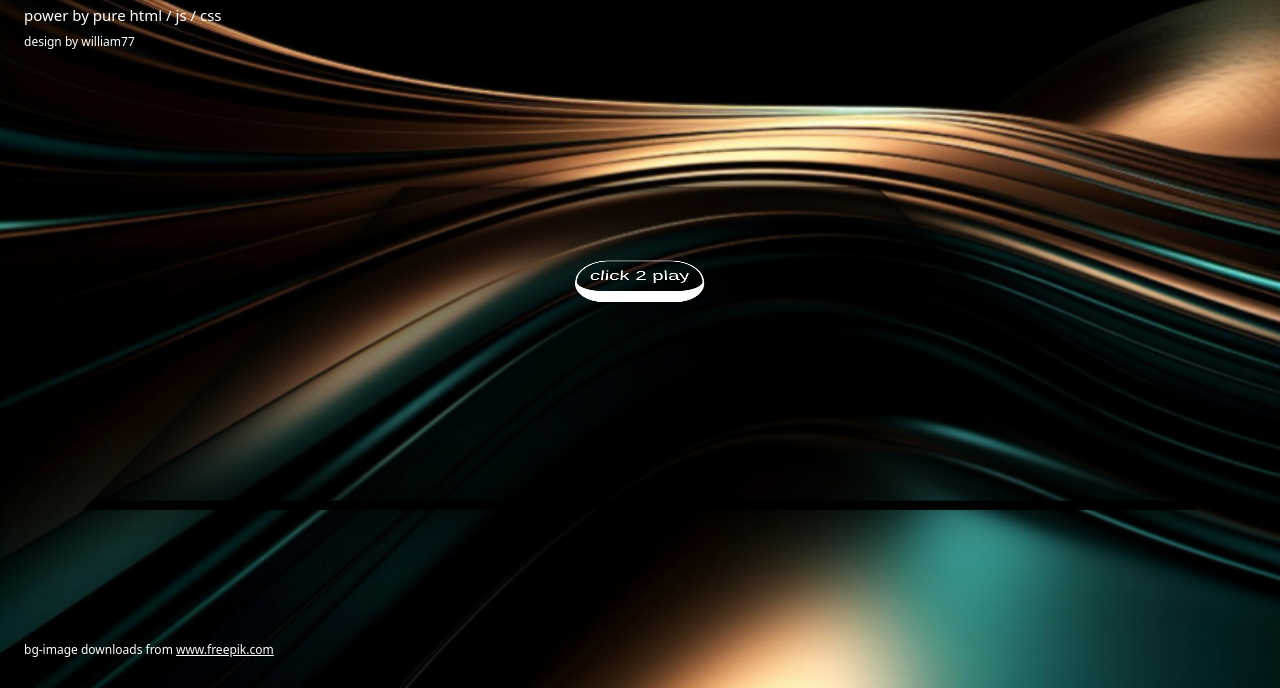
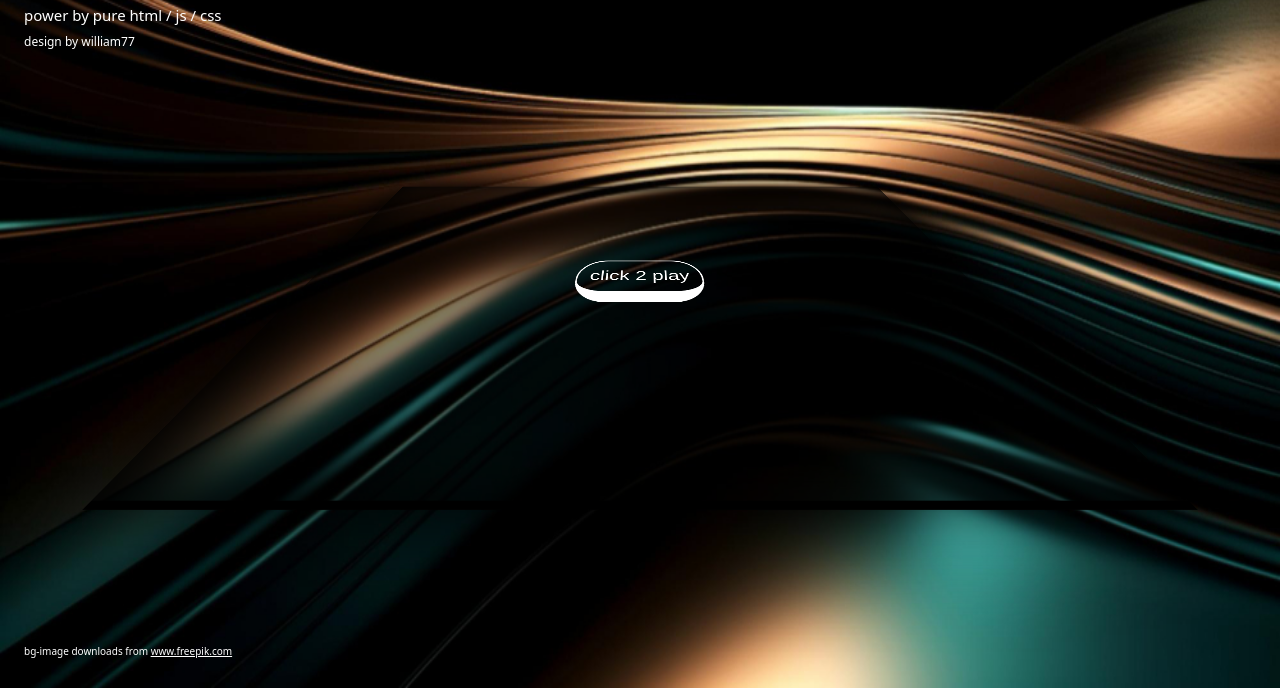
Before and after one commit to highQ77/music-game-bms-player, a plain HTML site: page index.html in a window 1280 px wide. Shown: the part 122-810 px from the top of the page. Drawn offline with Linux system fonts and the light colour scheme.

Commit message:
freepik info

```diff
--- a/index.html
+++ b/index.html
@@ -75,8 +75,8 @@
             2
             play</button>
     </div>
-    <div class="intro2" style="margin-left: 24px;font-size: 12px; ">bg-image downloads from <a
-            href="https://www.freepik.com/" target="_blank" style="color:white">www.freepik.com</div>
+    <div class="intro2" style="margin-left: 24px;font-size: 10px; ">bg-image downloads from <a
+            href="https://www.freepik.com/" target="_blank" style="color:white;font-size: 10px;">www.freepik.com</div>
 
     <script>
         const body = document.body
```
